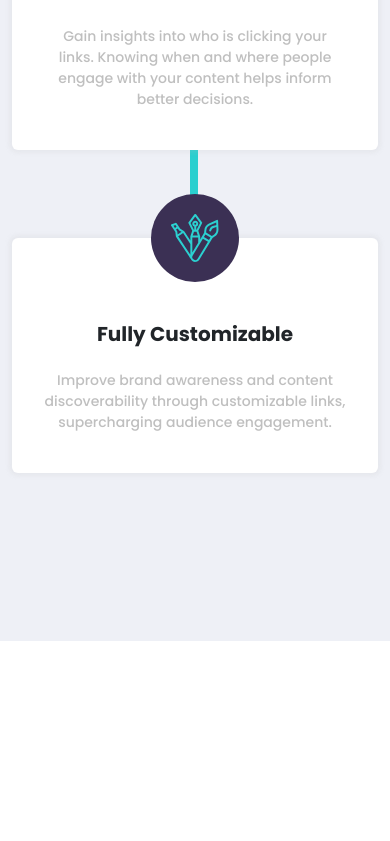
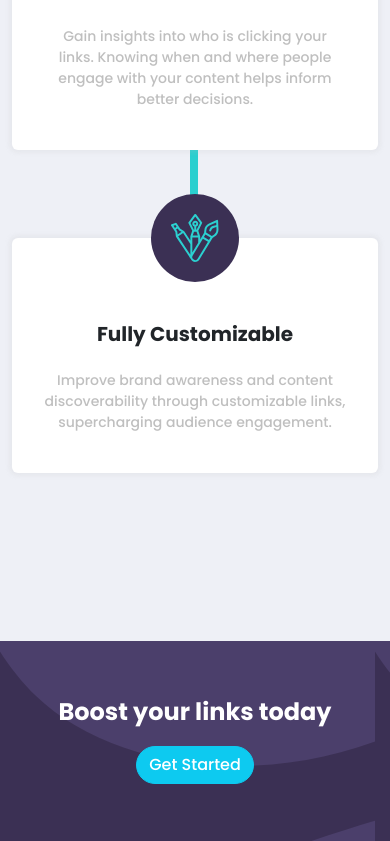
Before and after one commit to faha1999/url-shortening-api-landing-page, a React (Create React App) app: page / in a window 390 px wide. Shown: the part 2042-2883 px from the top of the page. Before the commit the page ends 2683 px from the top, so only its background shows below. Built offline with nearby package versions, Linux system fonts and the light colour scheme.

Commit message:
complete NewsLetter

```diff
--- a/src/App.jsx
+++ b/src/App.jsx
@@ -3,6 +3,7 @@ import { Header } from './components/Header';
 import { Hero } from './components/Hero';
 import { ShortenLink } from './components/ShortenLink';
 import { Statistic } from './components/Statistic';
+import { NewsLetter } from './components/NewsLetter';
 
 export const App = () => {
   return (
@@ -11,6 +12,7 @@ export const App = () => {
       <Hero />
       <ShortenLink />
       <Statistic />
+      <NewsLetter />
     </>
   );
 };
--- /dev/null
+++ b/src/assets/styles/scss/components/_NewsLetter.scss
@@ -0,0 +1,22 @@
+.NewsLetter {
+  padding: 3.5625rem 0;
+  text-align: center;
+  background-image: url(../../images/bg-boost-desktop.svg);
+  background-color: $DarkViolet;
+
+  h1 {
+    margin-bottom: 1.6875rem;
+    font-weight: 700;
+  }
+}
+
+@media (max-width: 36rem) {
+  .NewsLetter {
+    background-image: url(../../images/bg-boost-mobile.svg);
+
+    h1 {
+      margin-bottom: 1.1875rem;
+      font-size: 1.5rem;
+    }
+  }
+}
--- a/src/assets/styles/scss/styles.scss
+++ b/src/assets/styles/scss/styles.scss
@@ -7,3 +7,4 @@
 @import './components/hero';
 @import './components/ShortenLink';
 @import './components/Statistic';
+@import './components/NewsLetter';
--- /dev/null
+++ b/src/components/NewsLetter.jsx
@@ -0,0 +1,12 @@
+import React from 'react';
+
+export const NewsLetter = () => {
+  return (
+    <section className="NewsLetter">
+      <div className="container">
+        <h1 className="text-white">Boost your links today</h1>
+        <button className="btn btn-info rounded-pill">Get Started</button>
+      </div>
+    </section>
+  );
+};
```
Also changed, not shown: src/assets/styles/css/styles.min.css, 1 other file (tests, documents, lock files or other folders).
